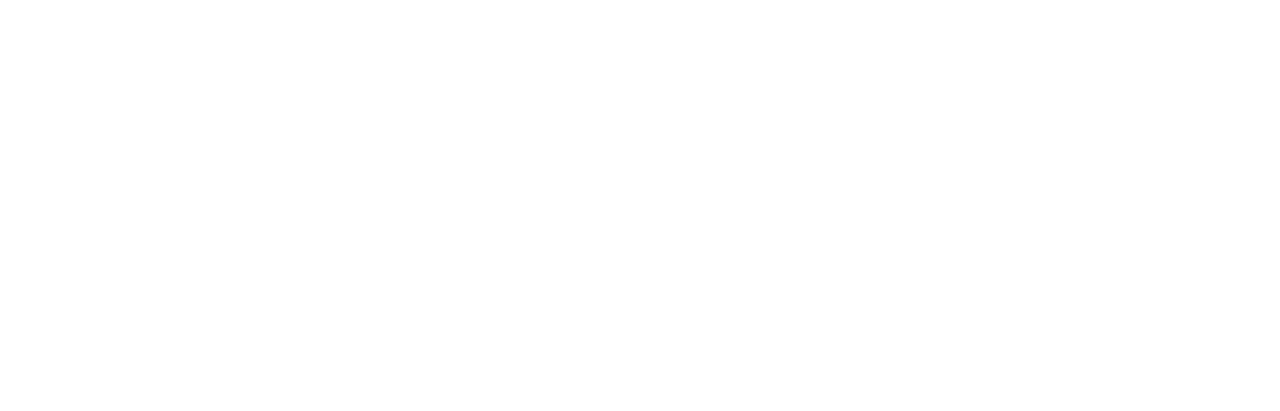
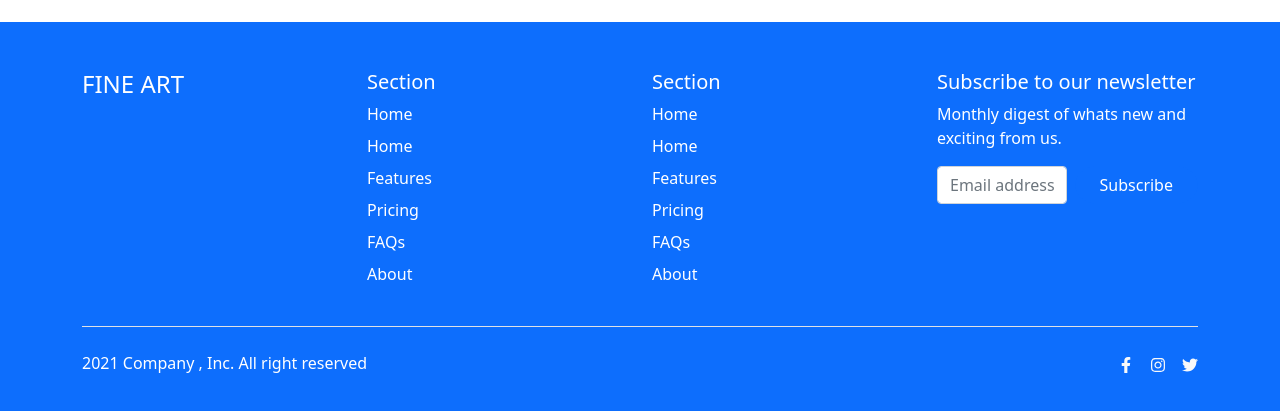
Before and after one commit to Fuad-Hashimov/User-Authentication-----MERN, a React (Create React App) app in the folder client/: page / in a window 1280 px wide. Shown: the part 2852-3263 px from the top of the page. Before the commit the page ends 2850 px from the top, so only its background shows below. Built offline with nearby package versions, Linux system fonts and the light colour scheme.

Commit message:
Create Footer Comp and Add React Router

```diff
--- a/client/src/App.css
+++ b/client/src/App.css
@@ -16,3 +16,23 @@
   cursor: pointer;
   box-shadow: 0 0.5rem 1rem rgba(0, 0, 0, 0.15);
 }
+
+::-webkit-scrollbar {
+  width: 10px;
+}
+
+/* Track */
+::-webkit-scrollbar-track {
+  background: #f1f1f1;
+}
+
+/* Handle */
+::-webkit-scrollbar-thumb {
+  background: #888;
+  border-radius: 10px;
+}
+
+/* Handle on hover */
+::-webkit-scrollbar-thumb:hover {
+  background: #555;
+}
--- a/client/src/App.js
+++ b/client/src/App.js
@@ -1,18 +1,23 @@
 import "./App.css";
 import About from "./Components/About";
 import Contact from "./Components/Contact";
+import Footer from "./Components/Footer";
 import Home from "./Components/Home";
 import Navbar from "./Components/Navbar";
 import Services from "./Components/Services";
+import { Routes, Route } from "react-router-dom";
 
 function App() {
   return (
     <>
       <Navbar />
-      <Home />
-      <About />
-      <Services />
-      <Contact/>
+      <Routes>
+        <Route exact path="/" element={<Home />} />
+        <Route exact path="/about" element={<About />} />
+        <Route exact path="/contact" element={<Contact />} />
+        <Route exact path="/services" element={<Services />} />
+      </Routes>
+      <Footer />
     </>
   );
 }
--- a/client/src/Components/Contact.js
+++ b/client/src/Components/Contact.js
@@ -23,34 +23,34 @@
             </div>
             <div className="col-md-6">
               <form action="">
-                <div class="mb-3">
-                  <label for="name" class="form-label">
+                <div className="mb-3">
+                  <label htmlFor="name" className="form-label">
                     Your Name
                   </label>
                   <input
                     type="text"
-                    class="form-control"
+                    className="form-control"
                     id="name"
                     placeholder="John Smith"
                   />
                 </div>
-                <div class="mb-3">
-                  <label for="email" class="form-label">
+                <div className="mb-3">
+                  <label htmlFor="email" className="form-label">
                     Email address
                   </label>
                   <input
                     type="email"
-                    class="form-control"
+                    className="form-control"
                     id="email"
                     placeholder="name@example.com"
                   />
                 </div>
-                <div class="mb-3">
-                  <label for="message" class="form-label">
+                <div className="mb-3">
+                  <label htmlFor="message" className="form-label">
                     Your Message
                   </label>
                   <textarea
-                    class="form-control"
+                    className="form-control"
                     id="message"
                     rows="5"
                   ></textarea>
--- /dev/null
+++ b/client/src/Components/Footer.js
@@ -0,0 +1,135 @@
+import React from "react";
+import { FaFacebookF, FaInstagram, FaTwitter } from "react-icons/fa";
+
+const Footer = () => {
+  return (
+    <div>
+      <footer className="footer text-white bg-primary mt-5">
+        <div className="container">
+          <footer className="py-5">
+            <div className="row">
+              <div className="col-12 col-md-3 mb-2">
+                <h4>FINE ART</h4>
+              </div>
+              <div className="col-12 col-md-3 mb-2">
+                <h5>Section</h5>
+                <ul className="nav flex-column">
+                  <li className="nav-item mb-2">
+                    <a to="#" className="nav-link p-0 text-white">
+                      Home
+                    </a>
+                  </li>
+                  <li className="nav-item mb-2">
+                    <a to="#" className="nav-link p-0 text-white">
+                      Home
+                    </a>
+                  </li>
+                  <li className="nav-item mb-2">
+                    <a to="#" className="nav-link p-0 text-white">
+                      Features
+                    </a>
+                  </li>
+                  <li className="nav-item mb-2">
+                    <a to="#" className="nav-link p-0 text-white">
+                      Pricing
+                    </a>
+                  </li>
+                  <li className="nav-item mb-2">
+                    <a to="#" className="nav-link p-0 text-white">
+                      FAQs
+                    </a>
+                  </li>
+                  <li className="nav-item mb-2">
+                    <a to="#" className="nav-link p-0 text-white">
+                      About
+                    </a>
+                  </li>
+                </ul>
+              </div>
+              <div className="col-12 col-md-3 mb-2">
+                <h5>Section</h5>
+                <ul className="nav flex-column">
+                  <li className="nav-item mb-2">
+                    <a to="#" className="nav-link p-0 text-white">
+                      Home
+                    </a>
+                  </li>
+                  <li className="nav-item mb-2">
+                    <a to="#" className="nav-link p-0 text-white">
+                      Home
+                    </a>
+                  </li>
+                  <li className="nav-item mb-2">
+                    <a to="#" className="nav-link p-0 text-white">
+                      Features
+                    </a>
+                  </li>
+                  <li className="nav-item mb-2">
+                    <a to="#" className="nav-link p-0 text-white">
+                      Pricing
+                    </a>
+                  </li>
+                  <li className="nav-item mb-2">
+                    <a to="#" className="nav-link p-0 text-white">
+                      FAQs
+                    </a>
+                  </li>
+                  <li className="nav-item mb-2">
+                    <a to="#" className="nav-link p-0 text-white">
+                      About
+                    </a>
+                  </li>
+                </ul>
+              </div>
+              <div className="col-12 col-md-3 mb-2">
+                <form>
+                  <h5>Subscribe to our newsletter</h5>
+                  <p>Monthly digest of whats new and exciting from us.</p>
+                  <div className="d-flex w-100 gap-2">
+                    <label htmlFor="newsletter1" className="visually-hidden">
+                      Email address
+                    </label>
+                    <input
+                      type="text"
+                      id="newsletter1"
+                      className="form-control"
+                      placeholder="Email address"
+                    />
+                    <button
+                      className="btn btn-primary rounded-pill px-4"
+                      type="button"
+                    >
+                      Subscribe
+                    </button>
+                  </div>
+                </form>
+              </div>
+            </div>
+            <div className="d-flex justify-content-between pt-4 mt-4 border-top">
+              <p>2021 Company , Inc. All right reserved</p>
+              <ul className="list-unstyled d-flex">
+                <li className="ms-3">
+                  <a to="#" className="link-light">
+                    <FaFacebookF />
+                  </a>
+                </li>
+                <li className="ms-3">
+                  <a to="#" className="link-light">
+                    <FaInstagram />
+                  </a>
+                </li>
+                <li className="ms-3">
+                  <a to="#" className="link-light">
+                    <FaTwitter />
+                  </a>
+                </li>
+              </ul>
+            </div>
+          </footer>
+        </div>
+      </footer>
+    </div>
+  );
+};
+
+export default Footer;
--- a/client/src/Components/Home.js
+++ b/client/src/Components/Home.js
@@ -1,4 +1,7 @@
 import React from "react";
+import About from "./About";
+import Contact from "./Contact";
+import Services from "./Services";
 
 const Home = () => {
   return (
@@ -31,6 +34,9 @@
           </div>
         </div>
       </section>
+      <About />
+      <Services />
+      <Contact />
     </div>
   );
 };
--- a/client/src/Components/Navbar.js
+++ b/client/src/Components/Navbar.js
@@ -1,4 +1,5 @@
 import React from "react";
+import { NavLink } from "react-router-dom";
 import { FaSignInAlt, FaUserPlus } from "react-icons/fa";
 
 const Navbar = () => {
@@ -20,24 +21,29 @@
           <div className="collapse navbar-collapse" id="navbarSupportedContent">
             <ul className="navbar-nav me-auto mb-2 mb-lg-0">
               <li className="nav-item">
-                <a className="nav-link active" aria-current="page" href="#">
+                <NavLink
+                  to="/"
+                  className="nav-link active"
+                  aria-current="page"
+                  href="#"
+                >
                   Home
-                </a>
+                </NavLink>
               </li>
               <li className="nav-item">
-                <a className="nav-link" href="#">
+                <NavLink to="/services" className="nav-link" href="#">
                   Services
-                </a>
+                </NavLink>
               </li>
               <li className="nav-item">
-                <a className="nav-link" href="#">
+                <NavLink to="about" className="nav-link" href="#">
                   About
-                </a>
+                </NavLink>
               </li>
               <li className="nav-item">
-                <a className="nav-link" href="#">
+                <NavLink to="contact" className="nav-link" href="#">
                   Contact
-                </a>
+                </NavLink>
               </li>
             </ul>
             <a href="#" className="navbar-brand fw-bolder fs-4 mx-auto">
```
Also changed, not shown: client/src/index.js (+8 -8 lines), 2 other files (tests, documents, lock files or other folders).
